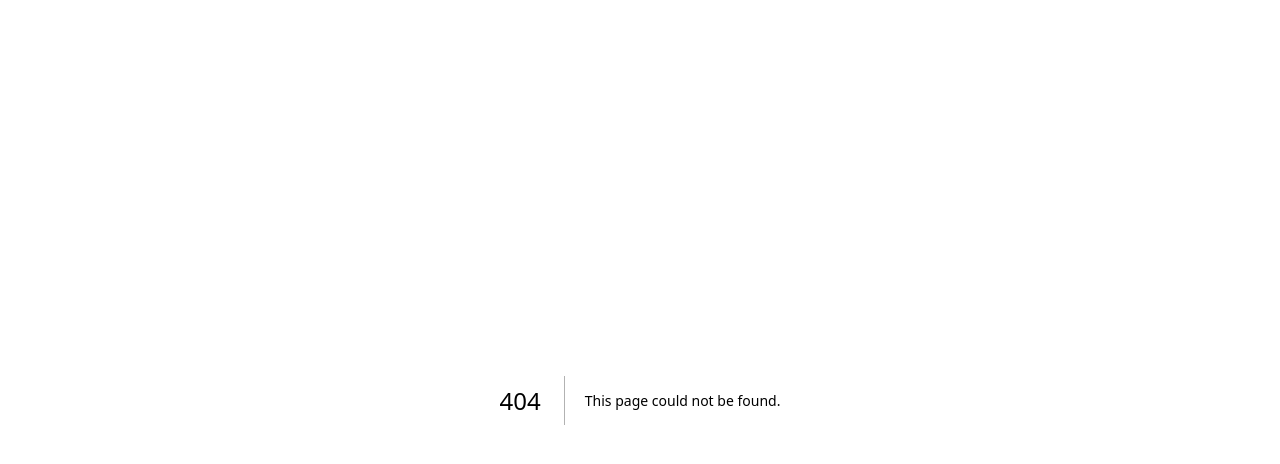
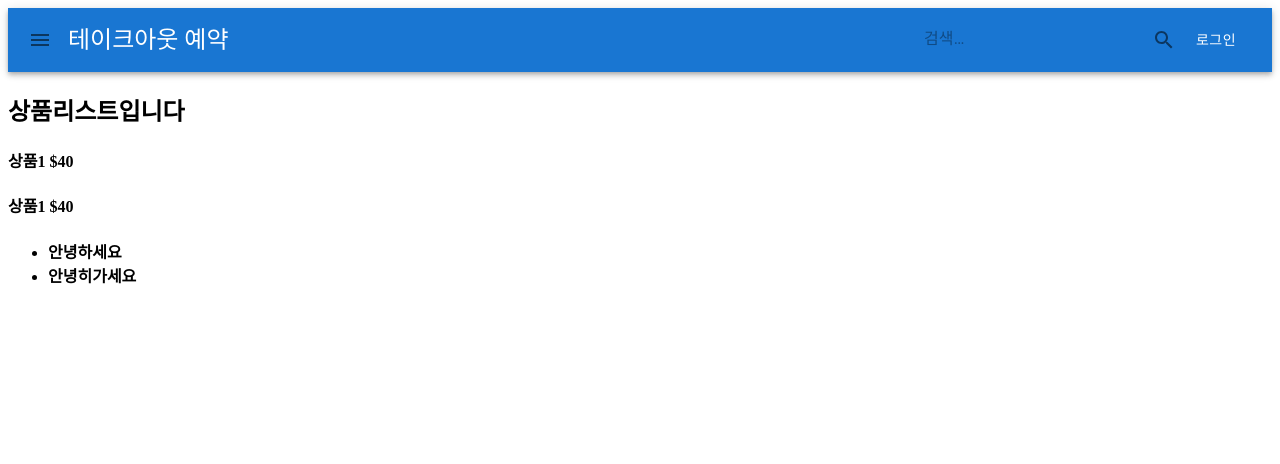
Before and after one commit to Royzzzzzzz/-ReservationApp, a Next.js app: page /list in a window 1280 px wide. Before the commit this address had no page. Shown: the top 464 px of the page. Built offline with nearby package versions, Linux system fonts and the light colour scheme; data requests are answered from the project's data file.

Commit message:
지훈,호석 프로젝트

```diff
--- /dev/null
+++ b/db.json
@@ -0,0 +1,23 @@
+{
+    "topics": [
+        { "id": 1, "title": "안녕하세요" },
+        { "id": 2, "title": "안녕히가세요" }
+    ],
+    "posts": [
+        {
+            "id": 1,
+            "title": "json-server",
+            "author": "typicode"
+        }
+    ],
+    "comments": [
+        {
+            "id": 1,
+            "body": "some comment",
+            "postId": 1
+        }
+    ],
+    "profile": {
+        "name": "typicode"
+    }
+}
--- a/src/app/globals.css
+++ b/src/app/globals.css
@@ -1,27 +1,4 @@
-@tailwind base;
-@tailwind components;
-@tailwind utilities;
-
-:root {
-  --foreground-rgb: 0, 0, 0;
-  --background-start-rgb: 214, 219, 220;
-  --background-end-rgb: 255, 255, 255;
+/* 전역 css */
+.title {
+    font-weight: 800;
 }
-
-@media (prefers-color-scheme: dark) {
-  :root {
-    --foreground-rgb: 255, 255, 255;
-    --background-start-rgb: 0, 0, 0;
-    --background-end-rgb: 0, 0, 0;
-  }
-}
-
-body {
-  color: rgb(var(--foreground-rgb));
-  background: linear-gradient(
-      to bottom,
-      transparent,
-      rgb(var(--background-end-rgb))
-    )
-    rgb(var(--background-start-rgb));
-}
--- a/src/app/layout.js
+++ b/src/app/layout.js
@@ -1,17 +1,71 @@
-import { Inter } from 'next/font/google'
+// "use client";
+import Link from 'next/link'
 import './globals.css'
-
-const inter = Inter({ subsets: ['latin'] })
+import AppBar from '@mui/material/AppBar';
+import Toolbar from '@mui/material/Toolbar';
+import Typography from '@mui/material/Typography';
+import IconButton from '@mui/material/IconButton';
+import MenuIcon from '@mui/icons-material/Menu';
+import InputBase from '@mui/material/InputBase';
+import Button from '@mui/material/Button';
+import Box from '@mui/material/Box';
+import SearchIcon from '@mui/icons-material/Search';
 
 export const metadata = {
-  title: 'Create Next App',
-  description: 'Generated by create next app',
+  title: '모든 예약을 도와줄게',
+  description: 'Generated by jh&hs',
 }
 
-export default function RootLayout({ children }) {
+export default async function RootLayout({ children }) {
+  const resp = await fetch('http://localhost:9999/topics');
+  const topics = await resp.json();
   return (
-    <html lang="en">
-      <body className={inter.className}>{children}</body>
+    // 헤드태그,상단메뉴 넣음
+    <html>
+      <body>
+        <AppBar position="static">
+          <Toolbar>
+            {/* 메뉴 버튼 */}
+            <IconButton
+              edge="start"
+              color='white'
+              aria-label="menu"
+              sx={{ mr: 1 }}
+            >
+              <MenuIcon />
+            </IconButton>
+
+            {/* 제목 */}
+            <Typography variant="h5" component="div" sx={{ flexGrow: 1 }}>
+              테이크아웃 예약
+            </Typography>
+
+            {/* 검색창 */}
+            <div>
+              <InputBase
+                placeholder="검색…"
+                inputProps={{ 'aria-label': 'search' }}
+              />
+              <IconButton type="submit" aria-label="search">
+                <SearchIcon />
+              </IconButton>
+            </div>
+
+            {/* 로그인 버튼 */}
+            <Button color="inherit">로그인</Button>
+          </Toolbar>
+        </AppBar>
+        <Box>
+          {children}
+        </Box>
+        <ul className='title'>
+          {topics.map((topic) => {
+            return <li key={topic.id}>
+              {topic.title}
+            </li>
+          })}
+        </ul>
+      </body>
     </html>
   )
 }
--- /dev/null
+++ b/src/app/list/page.js
@@ -0,0 +1,16 @@
+import Image from 'next/image'
+
+export default function List() {
+    const name = 'park'
+    return (
+        <>
+            <h2 className='title'>상품리스트입니다</h2>
+            <div>
+                <h4>상품1 $40</h4>
+            </div>
+            <div>
+                <h4>상품1 $40</h4>
+            </div>
+        </>
+    )
+}
--- a/src/app/page.js
+++ b/src/app/page.js
@@ -1,113 +1,11 @@
 import Image from 'next/image'
 
 export default function Home() {
+  const name = 'park'
   return (
-    <main className="flex min-h-screen flex-col items-center justify-between p-24">
-      <div className="z-10 max-w-5xl w-full items-center justify-between font-mono text-sm lg:flex">
-        <p className="fixed left-0 top-0 flex w-full justify-center border-b border-gray-300 bg-gradient-to-b from-zinc-200 pb-6 pt-8 backdrop-blur-2xl dark:border-neutral-800 dark:bg-zinc-800/30 dark:from-inherit lg:static lg:w-auto  lg:rounded-xl lg:border lg:bg-gray-200 lg:p-4 lg:dark:bg-zinc-800/30">
-          Get started by editing&nbsp;
-          <code className="font-mono font-bold">src/app/page.js</code>
-        </p>
-        <div className="fixed bottom-0 left-0 flex h-48 w-full items-end justify-center bg-gradient-to-t from-white via-white dark:from-black dark:via-black lg:static lg:h-auto lg:w-auto lg:bg-none">
-          <a
-            className="pointer-events-none flex place-items-center gap-2 p-8 lg:pointer-events-auto lg:p-0"
-            href="https://vercel.com?utm_source=create-next-app&utm_medium=appdir-template&utm_campaign=create-next-app"
-            target="_blank"
-            rel="noopener noreferrer"
-          >
-            By{' '}
-            <Image
-              src="/vercel.svg"
-              alt="Vercel Logo"
-              className="dark:invert"
-              width={100}
-              height={24}
-              priority
-            />
-          </a>
-        </div>
-      </div>
-
-      <div className="relative flex place-items-center before:absolute before:h-[300px] before:w-[480px] before:-translate-x-1/2 before:rounded-full before:bg-gradient-radial before:from-white before:to-transparent before:blur-2xl before:content-[''] after:absolute after:-z-20 after:h-[180px] after:w-[240px] after:translate-x-1/3 after:bg-gradient-conic after:from-sky-200 after:via-blue-200 after:blur-2xl after:content-[''] before:dark:bg-gradient-to-br before:dark:from-transparent before:dark:to-blue-700 before:dark:opacity-10 after:dark:from-sky-900 after:dark:via-[#0141ff] after:dark:opacity-40 before:lg:h-[360px] z-[-1]">
-        <Image
-          className="relative dark:drop-shadow-[0_0_0.3rem_#ffffff70] dark:invert"
-          src="/next.svg"
-          alt="Next.js Logo"
-          width={180}
-          height={37}
-          priority
-        />
-      </div>
-
-      <div className="mb-32 grid text-center lg:max-w-5xl lg:w-full lg:mb-0 lg:grid-cols-4 lg:text-left">
-        <a
-          href="https://nextjs.org/docs?utm_source=create-next-app&utm_medium=appdir-template&utm_campaign=create-next-app"
-          className="group rounded-lg border border-transparent px-5 py-4 transition-colors hover:border-gray-300 hover:bg-gray-100 hover:dark:border-neutral-700 hover:dark:bg-neutral-800/30"
-          target="_blank"
-          rel="noopener noreferrer"
-        >
-          <h2 className={`mb-3 text-2xl font-semibold`}>
-            Docs{' '}
-            <span className="inline-block transition-transform group-hover:translate-x-1 motion-reduce:transform-none">
-              -&gt;
-            </span>
-          </h2>
-          <p className={`m-0 max-w-[30ch] text-sm opacity-50`}>
-            Find in-depth information about Next.js features and API.
-          </p>
-        </a>
-
-        <a
-          href="https://nextjs.org/learn?utm_source=create-next-app&utm_medium=appdir-template-tw&utm_campaign=create-next-app"
-          className="group rounded-lg border border-transparent px-5 py-4 transition-colors hover:border-gray-300 hover:bg-gray-100 hover:dark:border-neutral-700 hover:dark:bg-neutral-800 hover:dark:bg-opacity-30"
-          target="_blank"
-          rel="noopener noreferrer"
-        >
-          <h2 className={`mb-3 text-2xl font-semibold`}>
-            Learn{' '}
-            <span className="inline-block transition-transform group-hover:translate-x-1 motion-reduce:transform-none">
-              -&gt;
-            </span>
-          </h2>
-          <p className={`m-0 max-w-[30ch] text-sm opacity-50`}>
-            Learn about Next.js in an interactive course with&nbsp;quizzes!
-          </p>
-        </a>
-
-        <a
-          href="https://vercel.com/templates?framework=next.js&utm_source=create-next-app&utm_medium=appdir-template&utm_campaign=create-next-app"
-          className="group rounded-lg border border-transparent px-5 py-4 transition-colors hover:border-gray-300 hover:bg-gray-100 hover:dark:border-neutral-700 hover:dark:bg-neutral-800/30"
-          target="_blank"
-          rel="noopener noreferrer"
-        >
-          <h2 className={`mb-3 text-2xl font-semibold`}>
-            Templates{' '}
-            <span className="inline-block transition-transform group-hover:translate-x-1 motion-reduce:transform-none">
-              -&gt;
-            </span>
-          </h2>
-          <p className={`m-0 max-w-[30ch] text-sm opacity-50`}>
-            Explore starter templates for Next.js.
-          </p>
-        </a>
-
-        <a
-          href="https://vercel.com/new?utm_source=create-next-app&utm_medium=appdir-template&utm_campaign=create-next-app"
-          className="group rounded-lg border border-transparent px-5 py-4 transition-colors hover:border-gray-300 hover:bg-gray-100 hover:dark:border-neutral-700 hover:dark:bg-neutral-800/30"
-          target="_blank"
-          rel="noopener noreferrer"
-        >
-          <h2 className={`mb-3 text-2xl font-semibold`}>
-            Deploy{' '}
-            <span className="inline-block transition-transform group-hover:translate-x-1 motion-reduce:transform-none">
-              -&gt;
-            </span>
-          </h2>
-          <p className={`m-0 max-w-[30ch] text-sm opacity-50`}>
-            Instantly deploy your Next.js site to a shareable URL with Vercel.
-          </p>
-        </a>
-      </div>
-    </main>
+    <>
+      <h2 className='title'>픽 업</h2>
+      <a className='title' href='http://google.com'>링크</a>
+    </>
   )
 }
```
Also changed, not shown: package.json (+9 -5 lines), 2 other files (tests, documents, lock files or other folders).
